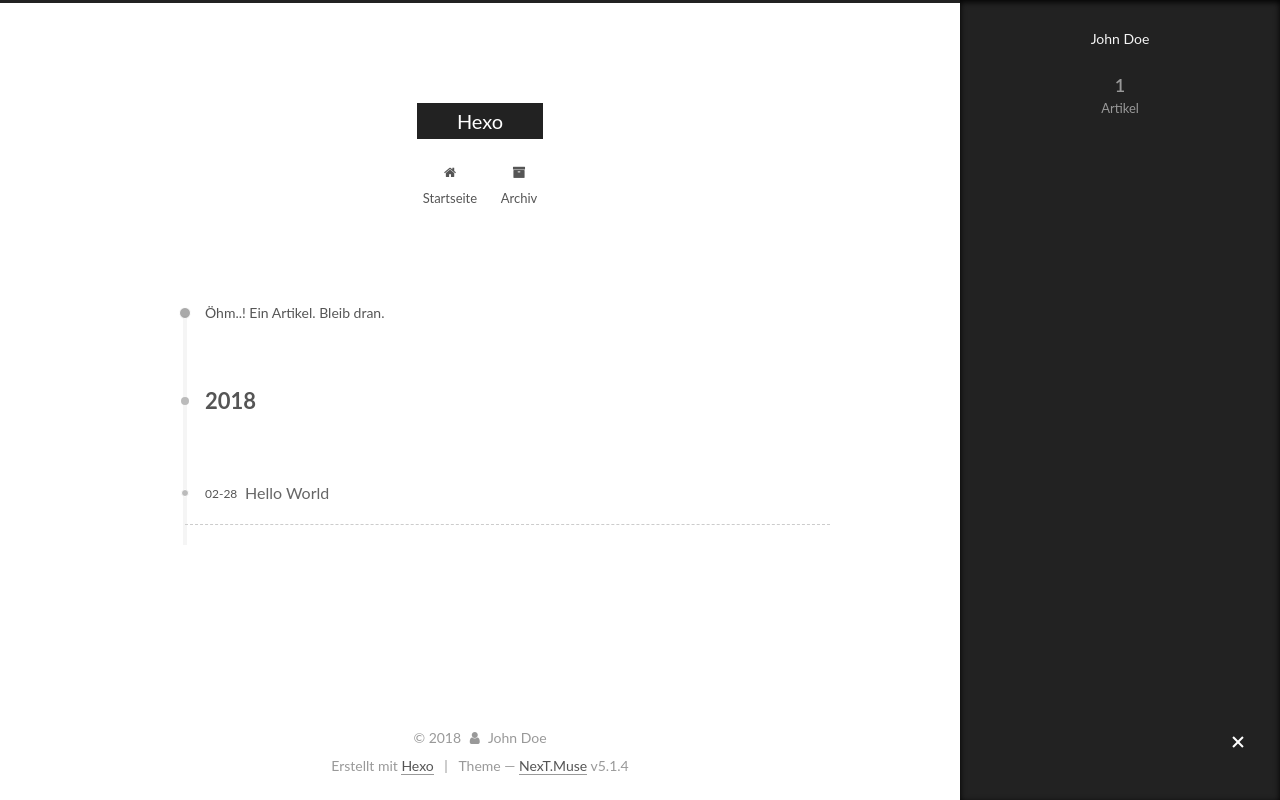
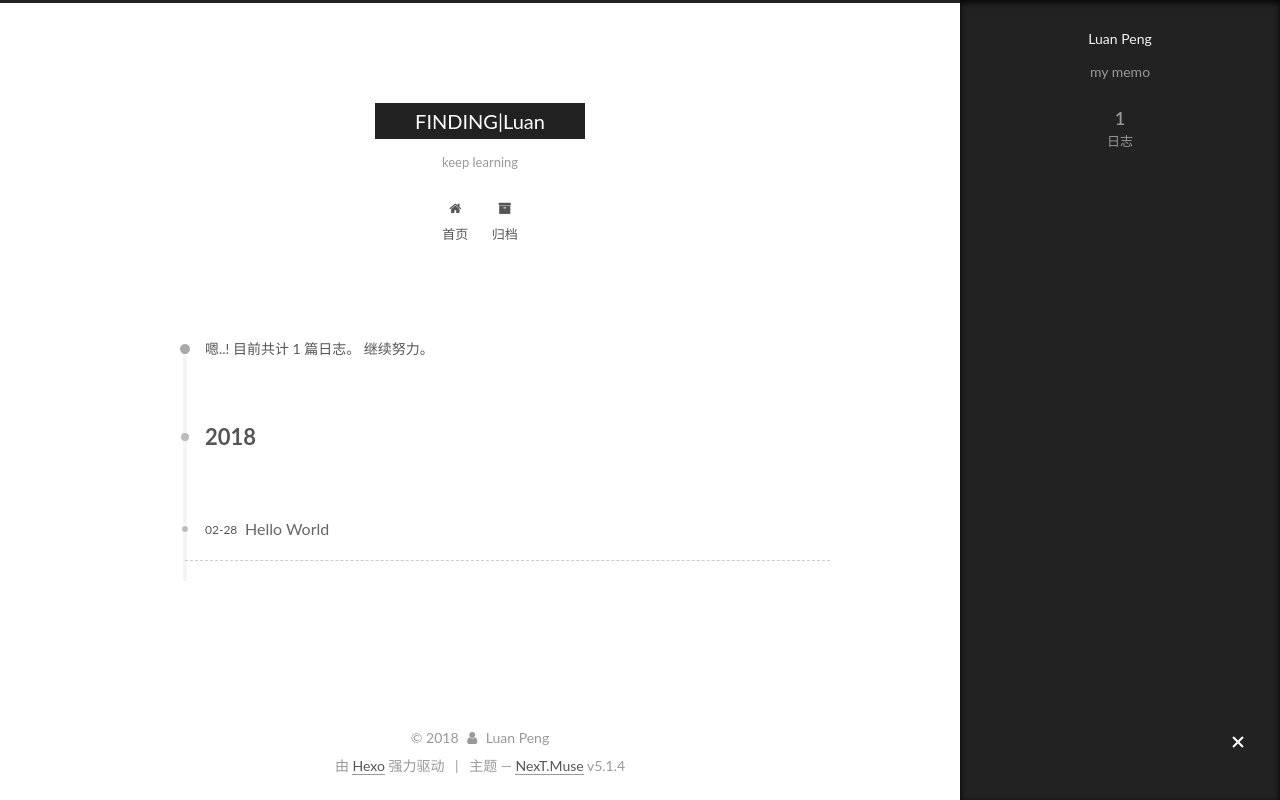
Before and after one commit to locan/locan.github.io, a plain HTML site: page archives/2018/02/index.html in a window 1280 px wide. Both pictures are taken after a click on the element 1238 px from the left and 743 px from the top of the page. Drawn offline with Linux system fonts and the light colour scheme.

Commit message:
Site updated: 2018-02-28 16:59:50

```diff
--- a/archives/2018/02/index.html
+++ b/archives/2018/02/index.html
@@ -5,7 +5,7 @@
 
 
 
-<html class="theme-next muse use-motion" lang="">
+<html class="theme-next muse use-motion" lang="zh-Hans">
 <head>
   <meta charset="UTF-8"/>
 <meta http-equiv="X-UA-Compatible" content="IE=edge" />
@@ -79,12 +79,16 @@
 
 
 
+<meta name="description" content="my memo">
 <meta property="og:type" content="website">
-<meta property="og:title" content="Hexo">
+<meta property="og:title" content="FINDING|Luan">
 <meta property="og:url" content="http://yoursite.com/archives/2018/02/index.html">
-<meta property="og:site_name" content="Hexo">
+<meta property="og:site_name" content="FINDING|Luan">
+<meta property="og:description" content="my memo">
+<meta property="og:locale" content="zh-Hans">
 <meta name="twitter:card" content="summary">
-<meta name="twitter:title" content="Hexo">
+<meta name="twitter:title" content="FINDING|Luan">
+<meta name="twitter:description" content="my memo">
 
 
 
@@ -100,7 +104,7 @@
     motion: {"enable":true,"async":false,"transition":{"post_block":"fadeIn","post_header":"slideDownIn","post_body":"slideDownIn","coll_header":"slideLeftIn","sidebar":"slideUpIn"}},
     duoshuo: {
       userId: '0',
-      author: 'Author'
+      author: '博主'
     },
     algolia: {
       applicationID: '',
@@ -120,7 +124,7 @@
 
 
 
-  <title>Archiv | Hexo</title>
+  <title>归档 | FINDING|Luan</title>
 
 
 
@@ -132,7 +136,7 @@
 
 </head>
 
-<body itemscope itemtype="http://schema.org/WebPage" lang="">
+<body itemscope itemtype="http://schema.org/WebPage" lang="zh-Hans">
 
 
 
@@ -150,12 +154,12 @@
     <div class="custom-logo-site-title">
       <a href="/"  class="brand" rel="start">
         <span class="logo-line-before"><i></i></span>
-        <span class="site-title">Hexo</span>
+        <span class="site-title">FINDING|Luan</span>
         <span class="logo-line-after"><i></i></span>
       </a>
     </div>
 
-        <p class="site-subtitle"></p>
+        <p class="site-subtitle">keep learning</p>
 
   </div>
 
@@ -180,7 +184,7 @@
 
               <i class="menu-item-icon fa fa-fw fa-home"></i> <br />
 
-            Startseite
+            首页
           </a>
         </li>
 
@@ -190,7 +194,7 @@
 
               <i class="menu-item-icon fa fa-fw fa-archive"></i> <br />
 
-            Archiv
+            归档
           </a>
         </li>
 
@@ -226,7 +230,7 @@
 
 
 
-        Öhm..! Ein Artikel. Bleib dran.
+        嗯..! 目前共计 1 篇日志。 继续努力。
       </span>
 
 
@@ -313,8 +317,8 @@
         <div class="site-overview">
           <div class="site-author motion-element" itemprop="author" itemscope itemtype="http://schema.org/Person">
 
-              <p class="site-author-name" itemprop="name">John Doe</p>
-              <p class="site-description motion-element" itemprop="description"></p>
+              <p class="site-author-name" itemprop="name">Luan Peng</p>
+              <p class="site-description motion-element" itemprop="description">my memo</p>
           </div>
 
           <nav class="site-state motion-element">
@@ -325,7 +329,7 @@
                 <a href="/archives/">
 
                   <span class="site-state-item-count">1</span>
-                  <span class="site-state-item-name">Artikel</span>
+                  <span class="site-state-item-name">日志</span>
                 </a>
               </div>
 
@@ -369,13 +373,13 @@
   <span class="with-love">
     <i class="fa fa-user"></i>
   </span>
-  <span class="author" itemprop="copyrightHolder">John Doe</span>
+  <span class="author" itemprop="copyrightHolder">Luan Peng</span>
 
 
 </div>
 
 
-  <div class="powered-by">Erstellt mit  <a class="theme-link" target="_blank" href="https://hexo.io">Hexo</a></div>
+  <div class="powered-by">由 <a class="theme-link" target="_blank" href="https://hexo.io">Hexo</a> 强力驱动</div>
 
 
 
@@ -383,7 +387,7 @@
 
 
 
-  <div class="theme-info">Theme &mdash; <a class="theme-link" target="_blank" href="https://github.com/iissnan/hexo-theme-next">NexT.Muse</a> v5.1.4</div>
+  <div class="theme-info">主题 &mdash; <a class="theme-link" target="_blank" href="https://github.com/iissnan/hexo-theme-next">NexT.Muse</a> v5.1.4</div>
 
 
 
--- a/css/main.css
+++ b/css/main.css
@@ -1822,7 +1822,7 @@ pre .javascript .function {
   width: 4px;
   height: 4px;
   border-radius: 50%;
-  background: #ffff69;
+  background: #9dffa8;
 }
 .links-of-blogroll {
   font-size: 13px;
```
Also changed, not shown: 2018/02/28/hello-world/index.html (+22 -21 lines), archives/2018/index.html (+22 -18 lines), archives/index.html (+22 -18 lines), index.html (+25 -21 lines).
